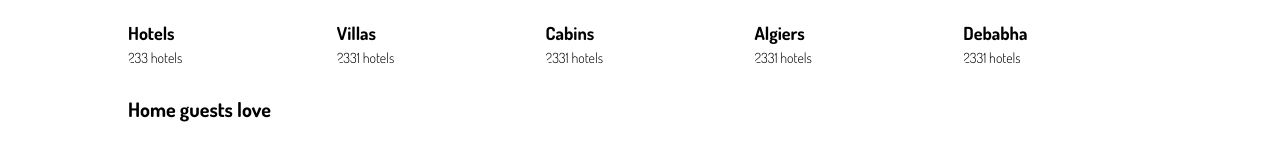
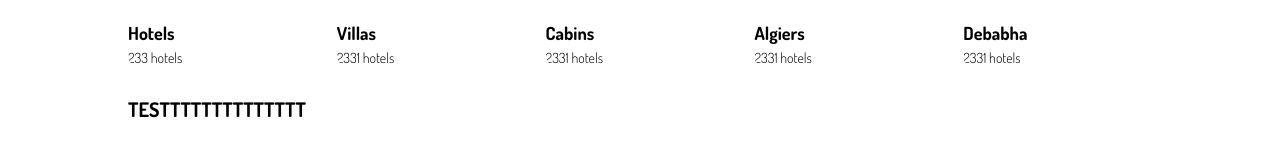
Before and after one commit to mohadmn03/HasniBookingFiles, a React (Create React App) app: page / in a window 1280 px wide. Shown: the part 930-1080 px from the top of the page. Built offline with nearby package versions, Linux system fonts and the light colour scheme.

Commit message:
Update Home.jsx

```diff
--- a/src/pages/home/Home.jsx
+++ b/src/pages/home/Home.jsx
@@ -17,7 +17,7 @@ const Home = () => {
         <Featured/>
         <h1 className="homeTitle">Browse by property type</h1>
         <PropertyList/>
-        <h1 className="homeTitle">Home guests love</h1>
+        <h1 className="homeTitle">TESTTTTTTTTTTTTTT</h1>
         <FeaturedProperties />
         <MailList />
         <Footer/>
```
